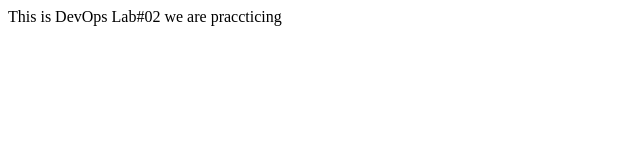
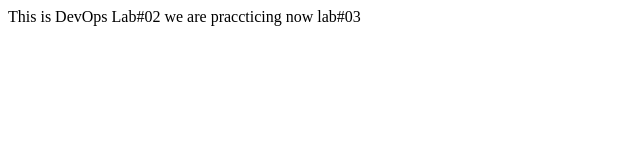
Before and after one commit to imamamahboob/demoRepo, a plain HTML site: page index.html in a window 1280 px wide. Shown: the full height of the page, 0-640 px from the left. Drawn offline with Linux system fonts and the light colour scheme.

Commit message:
staged and changed the index file

```diff
--- a/index.html
+++ b/index.html
@@ -5,7 +5,7 @@
 </head>
 <body>
 <p1> This is DevOps Lab#02</p1>
-<p2>we are praccticing</p2>
+<p2>we are praccticing now lab#03</p2>
 </body>
 
 </html>
```
